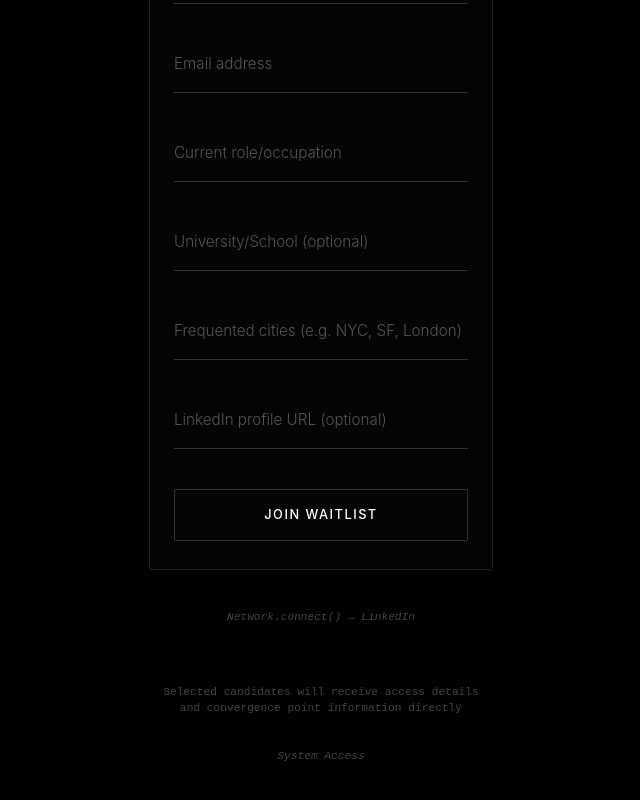
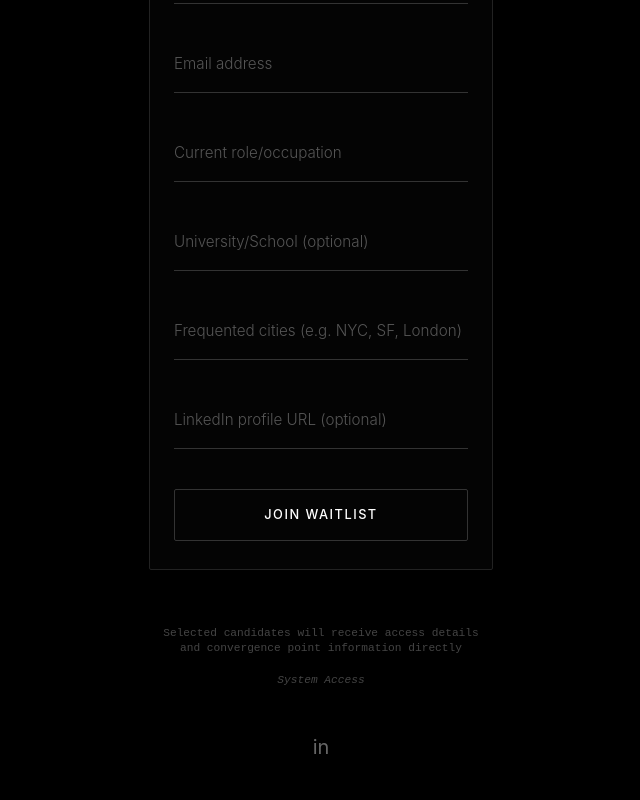
Before and after one commit to CalebBennett-Harper/locus, a Next.js app: page / in a window 1280 px wide. Shown: the part 1211-2011 px from the top of the page, without its empty margins (319-959 px from the left). Built offline with nearby package versions, Linux system fonts and the light colour scheme; no server answers.

Commit message:
revert footer to original clean layout

```diff
--- a/components/LandingPage.jsx
+++ b/components/LandingPage.jsx
@@ -249,17 +249,7 @@ export default function LandingPage() {
           </form>
         </div>
 
-        <div className="admin-footer-link" style={{ marginBottom: '8px' }}>
-          <a
-            href="https://www.linkedin.com/company/locus-fyi/about/"
-            target="_blank"
-            rel="noopener noreferrer"
-          >
-            Network.connect() → LinkedIn
-          </a>
-        </div>
-
-        <div className="footer-note" style={{ marginBottom: '16px' }}>
+        <div className="footer-note">
           Selected candidates will receive access details<br />
           and convergence point information directly
         </div>
@@ -267,6 +257,24 @@ export default function LandingPage() {
         <div className="admin-footer-link">
           <a href="/admin/login">System Access</a>
         </div>
+
+        <div style={{ textAlign: 'center', marginTop: '24px', opacity: 0.4 }}>
+          <a
+            href="https://www.linkedin.com/company/locus-fyi/about/"
+            target="_blank"
+            rel="noopener noreferrer"
+            style={{
+              color: '#666666',
+              textDecoration: 'none',
+              fontSize: '20px',
+              transition: 'opacity 0.2s ease'
+            }}
+            onMouseEnter={(e) => e.target.style.opacity = '0.8'}
+            onMouseLeave={(e) => e.target.style.opacity = '0.4'}
+          >
+            in
+          </a>
+        </div>
       </div>
     </>
   )
```
